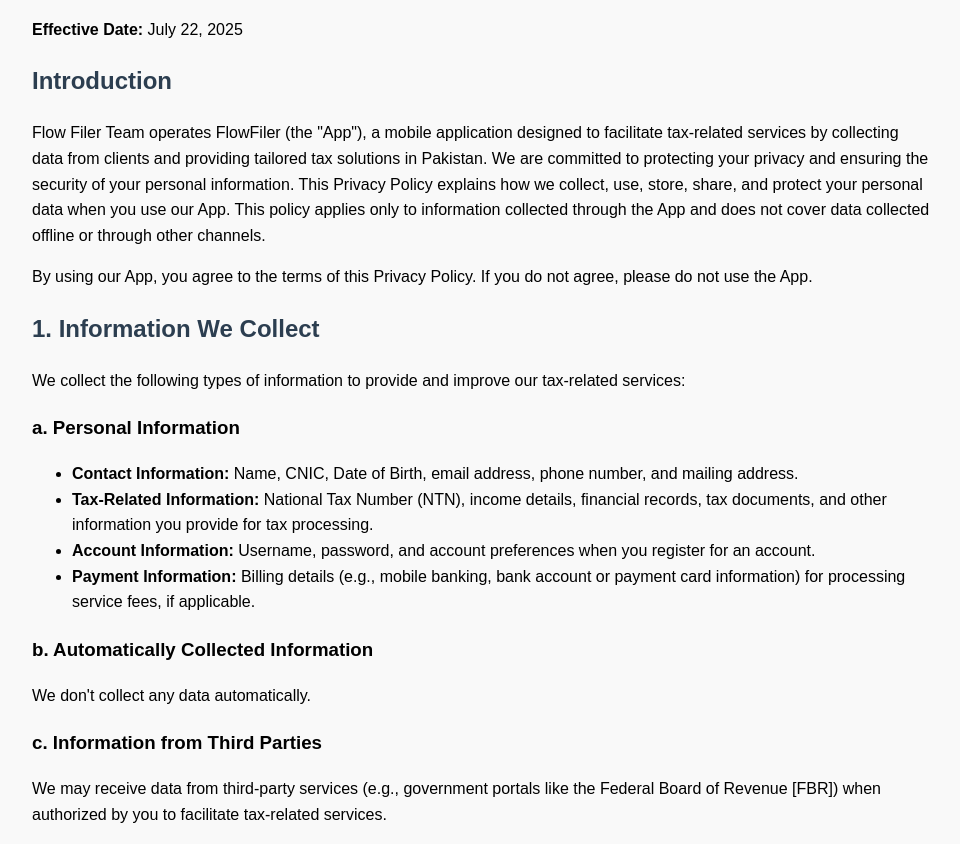
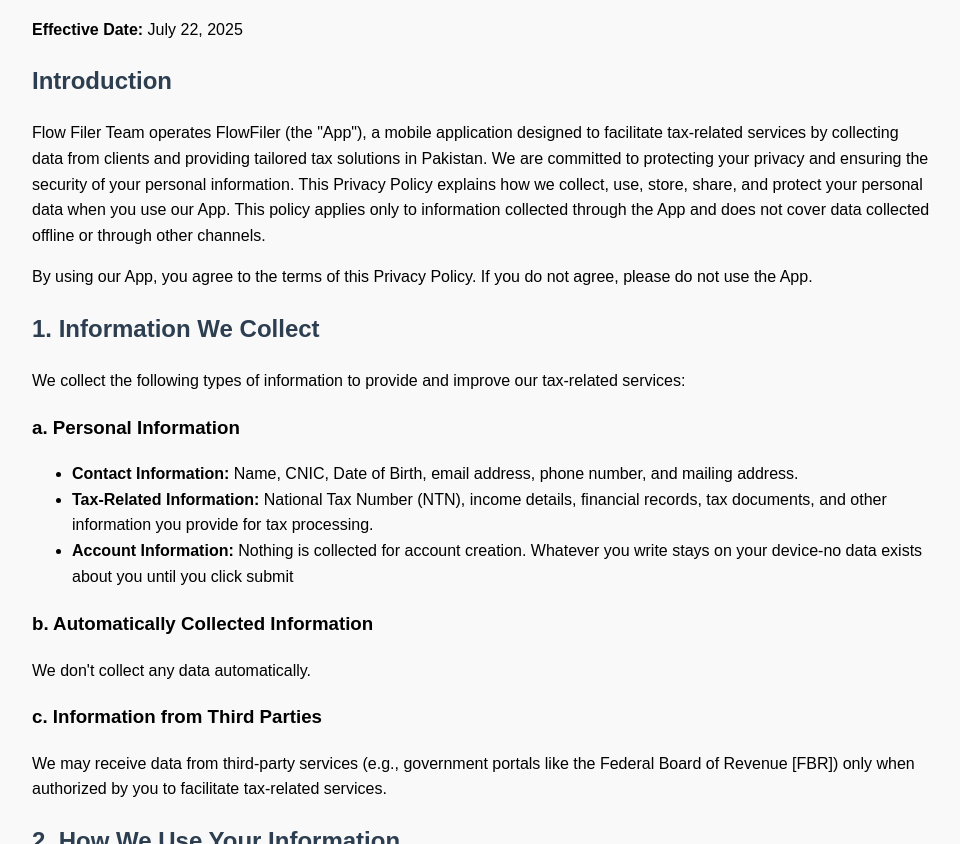
Before and after one commit to hairamalikhan/Privacy-Policy, a plain HTML site: page index.html in a window 1280 px wide. Shown: the part 106-950 px from the top of the page, without its empty margins (158-1118 px from the left). Drawn offline with Linux system fonts and the light colour scheme.

Commit message:
index.html

```diff
--- a/index.html
+++ b/index.html
@@ -45,15 +45,14 @@
     <ul>
         <li><strong>Contact Information:</strong> Name, CNIC, Date of Birth, email address, phone number, and mailing address.</li>
         <li><strong>Tax-Related Information:</strong> National Tax Number (NTN), income details, financial records, tax documents, and other information you provide for tax processing.</li>
-        <li><strong>Account Information:</strong> Username, password, and account preferences when you register for an account.</li>
-        <li><strong>Payment Information:</strong> Billing details (e.g., mobile banking, bank account or payment card information) for processing service fees, if applicable.</li>
+        <li><strong>Account Information:</strong> Nothing is collected for account creation. Whatever you write stays on your device-no data exists about you until you click submit </li>
     </ul>
 
     <h3>b. Automatically Collected Information</h3>
     <p>We don't collect any data automatically.</p>
 
     <h3>c. Information from Third Parties</h3>
-    <p>We may receive data from third-party services (e.g., government portals like the Federal Board of Revenue [FBR]) when authorized by you to facilitate tax-related services.</p>
+    <p>We may receive data from third-party services (e.g., government portals like the Federal Board of Revenue [FBR]) only when authorized by you to facilitate tax-related services.</p>
 
     <h2>2. How We Use Your Information</h2>
     <ul>
```
